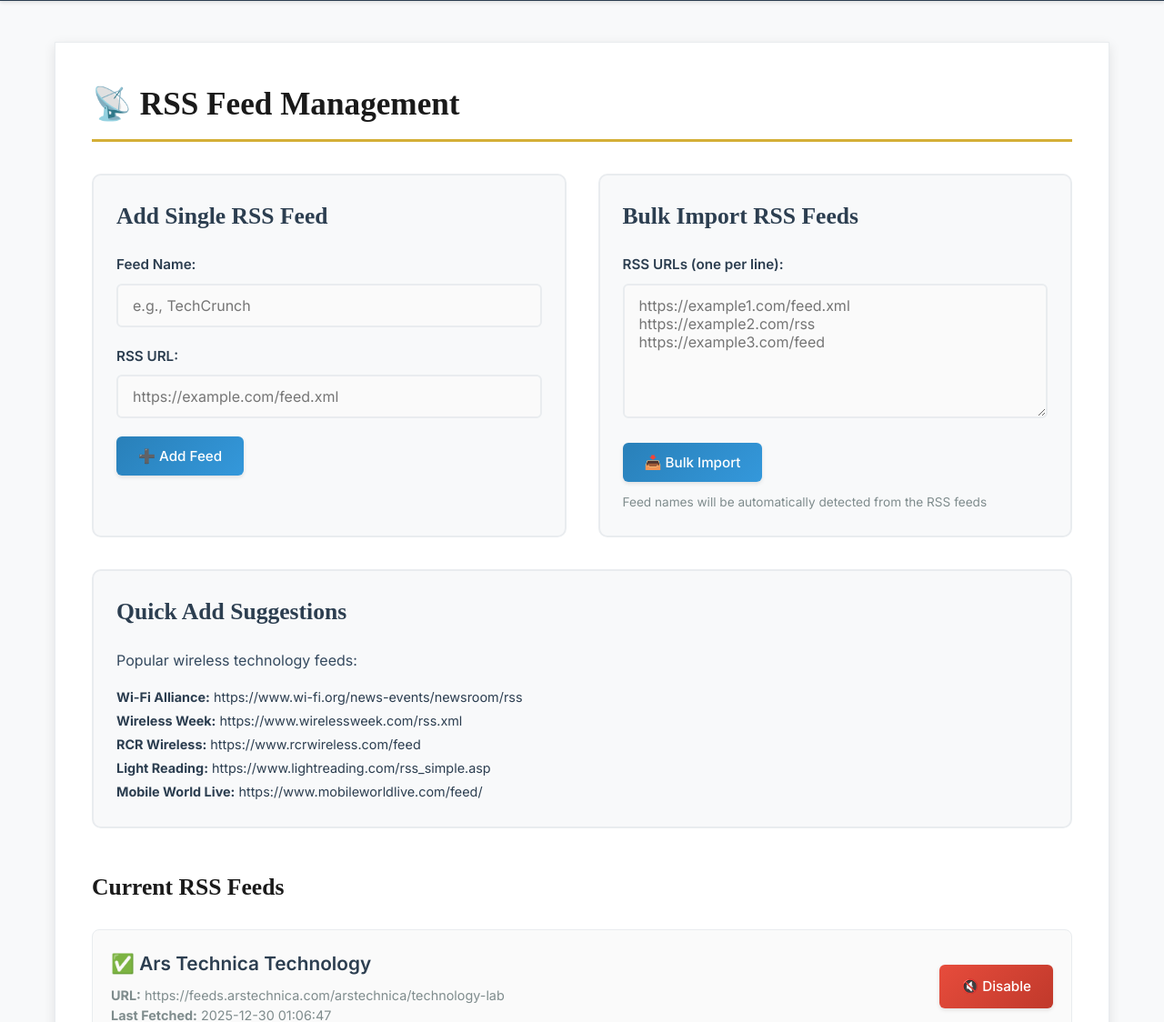
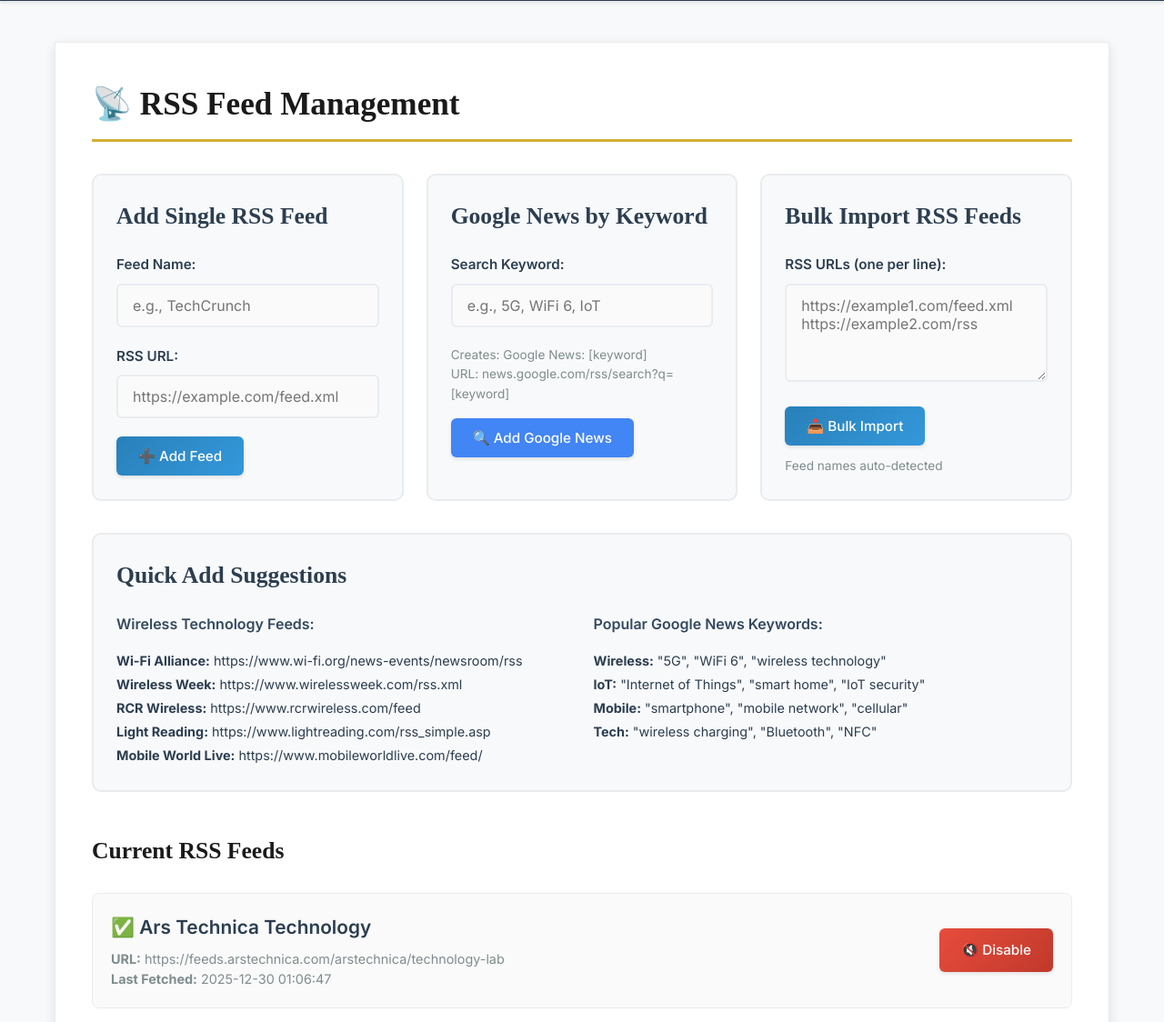
Before and after one commit to Drew-CodeRGV/TheWirelessMonitor, a Flask app: page /feeds in a window 1280 px wide. Shown: the part 331-1455 px from the top of the page at 91% size. Run offline with Flask 3, Linux system fonts and the light colour scheme; data comes from the database, SQL or seed files in the repository.

Commit message:
news added

```diff
--- a/app/main.py
+++ b/app/main.py
@@ -162,27 +162,53 @@ class WirelessMonitor:
 
             # Get view mode from query parameter (default to newspaper)
             view_mode = request.args.get('view', 'newspaper')
+            show_all = request.args.get('show_all', 'false').lower() == 'true'
 
             # Get today's top stories
             today = datetime.now().strftime('%Y-%m-%d')
-            stories = conn.execute('''
-                SELECT * FROM articles
-                WHERE DATE(published_date) = ? AND relevance_score > 0.3
-                ORDER BY relevance_score DESC, published_date DESC
-                LIMIT 20
-            ''', (today,)).fetchall()
 
-            # Get recent stories if no stories today
-            if not stories:
+            if show_all:
+                # Show all articles regardless of relevance
                 stories = conn.execute('''
                     SELECT * FROM articles
-                    WHERE DATE(published_date) >= DATE('now', '-3 days') AND relevance_score > 0.3
+                    WHERE DATE(published_date) = ?
+                    ORDER BY relevance_score DESC, published_date DESC
+                    LIMIT 100
+                ''', (today,)).fetchall()
+
+                # Get recent stories if no stories today
+                if not stories:
+                    stories = conn.execute('''
+                        SELECT * FROM articles
+                        WHERE DATE(published_date) >= DATE('now', '-3 days')
+                        ORDER BY relevance_score DESC, published_date DESC
+                        LIMIT 100
+                    ''').fetchall()
+            else:
+                # Show only relevant articles (score > 0.3)
+                stories = conn.execute('''
+                    SELECT * FROM articles
+                    WHERE DATE(published_date) = ? AND relevance_score > 0.3
                     ORDER BY relevance_score DESC, published_date DESC
                     LIMIT 20
-                ''').fetchall()
+                ''', (today,)).fetchall()
+
+                # Get recent stories if no stories today
+                if not stories:
+                    stories = conn.execute('''
+                        SELECT * FROM articles
+                        WHERE DATE(published_date) >= DATE('now', '-3 days') AND relevance_score > 0.3
+                        ORDER BY relevance_score DESC, published_date DESC
+                        LIMIT 20
+                    ''').fetchall()
+
+            # Get total article count for today
+            total_today = conn.execute('SELECT COUNT(*) FROM articles WHERE DATE(published_date) = ?', (today,)).fetchone()[0]
+            if total_today == 0:
+                total_today = conn.execute('SELECT COUNT(*) FROM articles WHERE DATE(published_date) >= DATE("now", "-3 days")').fetchone()[0]
 
             conn.close()
-            return render_template('index.html', stories=stories, date=today, view_mode=view_mode)
+            return render_template('index.html', stories=stories, date=today, view_mode=view_mode, show_all=show_all, total_articles=total_today)
 
         @self.app.route('/feeds')
         def manage_feeds():
@@ -205,6 +231,31 @@ class WirelessMonitor:
                 flash(f'Successfully added feed: {name}', 'success')
             except sqlite3.IntegrityError:
                 flash(f'Feed URL already exists: {url}', 'error')
+            finally:
+                conn.close()
+
+            return redirect(url_for('manage_feeds', view=view_mode))
+
+        @self.app.route('/add_google_news', methods=['POST'])
+        def add_google_news():
+            keyword = request.form['keyword'].strip()
+            view_mode = request.args.get('view', 'newspaper')
+
+            if not keyword:
+                flash('Please enter a keyword', 'error')
+                return redirect(url_for('manage_feeds', view=view_mode))
+
+            # Create Google News RSS URL
+            google_news_url = f"https://news.google.com/news/rss/search?q={keyword}&hl=en"
+            feed_name = f"Google News: {keyword}"
+
+            conn = self.get_db_connection()
+            try:
+                conn.execute('INSERT INTO rss_feeds (name, url, active) VALUES (?, ?, 1)', (feed_name, google_news_url))
+                conn.commit()
+                flash(f'Successfully added Google News feed for "{keyword}"', 'success')
+            except sqlite3.IntegrityError:
+                flash(f'Google News feed for "{keyword}" already exists', 'error')
             finally:
                 conn.close()
 
--- a/app/templates/feeds.html
+++ b/app/templates/feeds.html
@@ -5,10 +5,10 @@
 {% block content %}
 <h2>📡 RSS Feed Management</h2>
 
-<div style="display: grid; grid-template-columns: 1fr 1fr; gap: 35px; margin-top: 35px;">
+<div style="display: grid; grid-template-columns: 1fr 1fr 1fr; gap: 25px; margin-top: 35px;">
     <div style="background: #f8f9fa; padding: 25px; border-radius: 10px; border: 2px solid #e9ecef;">
         <h3 style="margin-bottom: 20px; color: #2c3e50;">Add Single RSS Feed</h3>
-        <form method="POST" action="{{ url_for('add_feed') }}">
+        <form method="POST" action="{{ url_for('add_feed', view=view_mode) }}">
             <div class="form-group">
                 <label for="name">Feed Name:</label>
                 <input type="text" id="name" name="name" required placeholder="e.g., TechCrunch">
@@ -22,31 +22,58 @@
     </div>
 
     <div style="background: #f8f9fa; padding: 25px; border-radius: 10px; border: 2px solid #e9ecef;">
+        <h3 style="margin-bottom: 20px; color: #2c3e50;">Google News by Keyword</h3>
+        <form method="POST" action="{{ url_for('add_google_news', view=view_mode) }}">
+            <div class="form-group">
+                <label for="keyword">Search Keyword:</label>
+                <input type="text" id="keyword" name="keyword" required placeholder="e.g., 5G, WiFi 6, IoT">
+            </div>
+            <div style="font-size: 0.85rem; color: #7f8c8d; margin-bottom: 15px; font-family: 'Inter', sans-serif;">
+                Creates: Google News: [keyword]<br>
+                URL: news.google.com/rss/search?q=[keyword]
+            </div>
+            <button type="submit" class="btn" style="background: #4285f4;">🔍 Add Google News</button>
+        </form>
+    </div>
+
+    <div style="background: #f8f9fa; padding: 25px; border-radius: 10px; border: 2px solid #e9ecef;">
         <h3 style="margin-bottom: 20px; color: #2c3e50;">Bulk Import RSS Feeds</h3>
-        <form method="POST" action="{{ url_for('bulk_import') }}">
+        <form method="POST" action="{{ url_for('bulk_import', view=view_mode) }}">
             <div class="form-group">
                 <label for="urls">RSS URLs (one per line):</label>
-                <textarea id="urls" name="urls" rows="6" placeholder="https://example1.com/feed.xml
-https://example2.com/rss
-https://example3.com/feed"></textarea>
+                <textarea id="urls" name="urls" rows="4" placeholder="https://example1.com/feed.xml
+https://example2.com/rss"></textarea>
             </div>
             <button type="submit" class="btn">📥 Bulk Import</button>
         </form>
         <p style="font-size: 0.85rem; color: #7f8c8d; margin-top: 12px; font-family: 'Inter', sans-serif;">
-            Feed names will be automatically detected from the RSS feeds
+            Feed names auto-detected
         </p>
     </div>
 </div>
 
 <div style="margin-top: 35px; background: #f8f9fa; padding: 25px; border-radius: 10px; border: 2px solid #e9ecef;">
     <h3 style="margin-bottom: 20px; color: #2c3e50;">Quick Add Suggestions</h3>
-    <p style="margin-bottom: 15px; font-family: 'Inter', sans-serif; color: #34495e;">Popular wireless technology feeds:</p>
+    <div style="display: grid; grid-template-columns: 1fr 1fr; gap: 25px;">
+        <div>
+            <p style="margin-bottom: 15px; font-family: 'Inter', sans-serif; color: #34495e; font-weight: 600;">Wireless Technology Feeds:</p>
             <div style="font-size: 0.9rem; line-height: 1.8; font-family: 'Inter', sans-serif; color: #2c3e50;">
                 <strong>Wi-Fi Alliance:</strong> https://www.wi-fi.org/news-events/newsroom/rss<br>
                 <strong>Wireless Week:</strong> https://www.wirelessweek.com/rss.xml<br>
                 <strong>RCR Wireless:</strong> https://www.rcrwireless.com/feed<br>
                 <strong>Light Reading:</strong> https://www.lightreading.com/rss_simple.asp<br>
                 <strong>Mobile World Live:</strong> https://www.mobileworldlive.com/feed/<br>
+            </div>
+        </div>
+        <div>
+            <p style="margin-bottom: 15px; font-family: 'Inter', sans-serif; color: #34495e; font-weight: 600;">Popular Google News Keywords:</p>
+            <div style="font-size: 0.9rem; line-height: 1.8; font-family: 'Inter', sans-serif; color: #2c3e50;">
+                <strong>Wireless:</strong> "5G", "WiFi 6", "wireless technology"<br>
+                <strong>IoT:</strong> "Internet of Things", "smart home", "IoT security"<br>
+                <strong>Mobile:</strong> "smartphone", "mobile network", "cellular"<br>
+                <strong>Tech:</strong> "wireless charging", "Bluetooth", "NFC"<br>
+            </div>
+        </div>
     </div>
 </div>
 
@@ -59,9 +86,16 @@ https://example3.com/feed"></textarea>
         <div style="flex: 1;">
             <h4 style="margin-bottom: 8px; font-family: 'Inter', sans-serif; font-weight: 600;">
                 {% if feed.active %}
-                    <span style="color: #27ae60;">✅</span> {{ feed.name }}
+                    <span style="color: #27ae60;">✅</span>
                 {% else %}
-                    <span style="color: #e74c3c;">❌</span> {{ feed.name }} <span style="color: #7f8c8d; font-weight: 400;">(Disabled)</span>
+                    <span style="color: #e74c3c;">❌</span>
+                {% endif %}
+                {{ feed.name }}
+                {% if not feed.active %}
+                    <span style="color: #7f8c8d; font-weight: 400;">(Disabled)</span>
+                {% endif %}
+                {% if 'news.google.com' in feed.url %}
+                    <span style="background: #4285f4; color: white; padding: 2px 6px; border-radius: 3px; font-size: 0.7rem; margin-left: 8px;">Google News</span>
                 {% endif %}
             </h4>
             <div style="font-size: 0.9rem; color: #7f8c8d; font-family: 'Inter', sans-serif; line-height: 1.5;">
@@ -70,7 +104,7 @@ https://example3.com/feed"></textarea>
             </div>
         </div>
         <div style="margin-left: 20px;">
-            <a href="{{ url_for('toggle_feed', feed_id=feed.id) }}"
+            <a href="{{ url_for('toggle_feed', feed_id=feed.id, view=view_mode) }}"
                class="btn {% if feed.active %}btn-danger{% endif %}"
                style="white-space: nowrap;">
                 {% if feed.active %}🔇 Disable{% else %}🔊 Enable{% endif %}
```
Also changed, not shown: app/templates/index.html (+44 -3 lines). Lines whose indentation alone changed are shown as unchanged.
